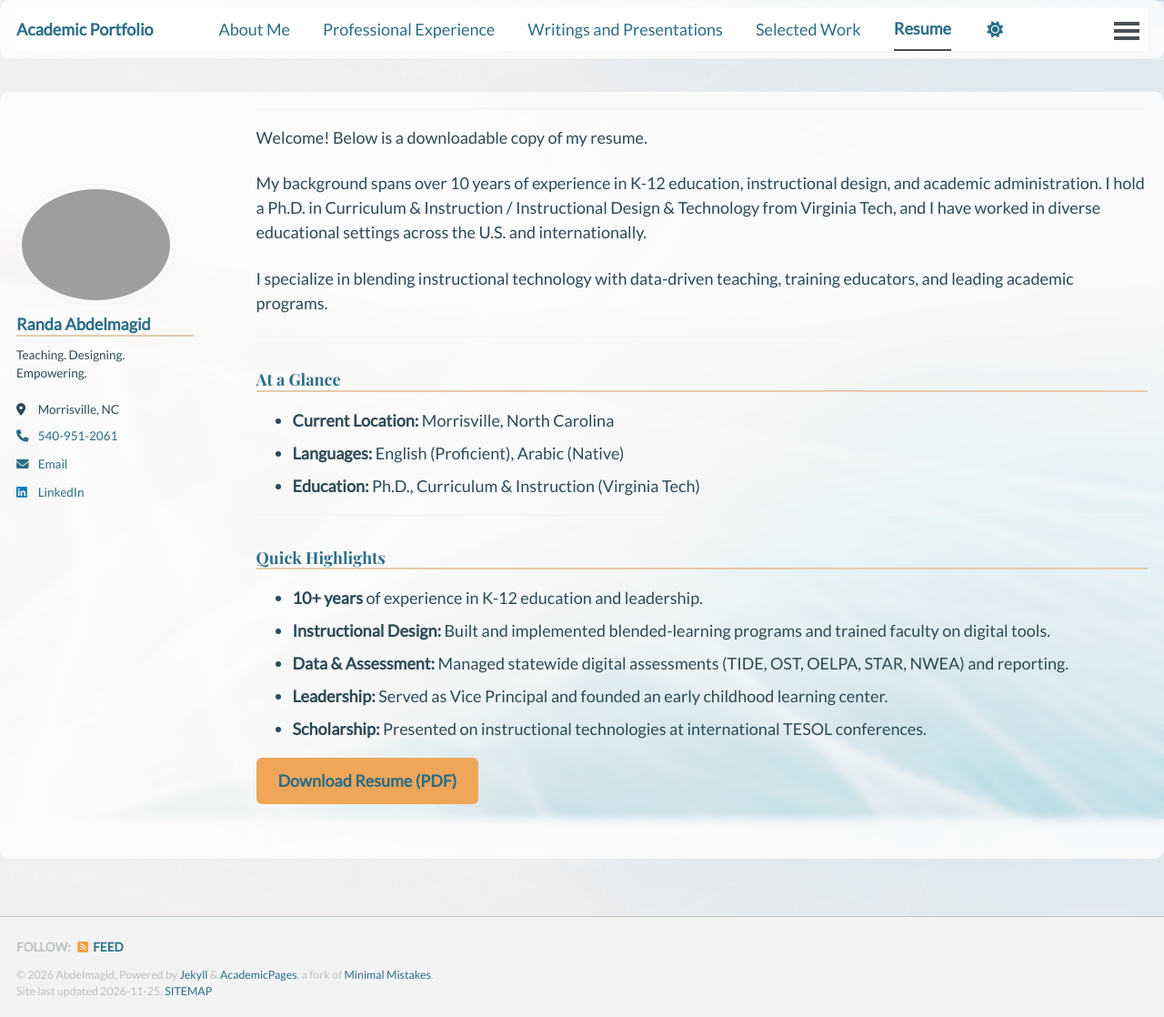
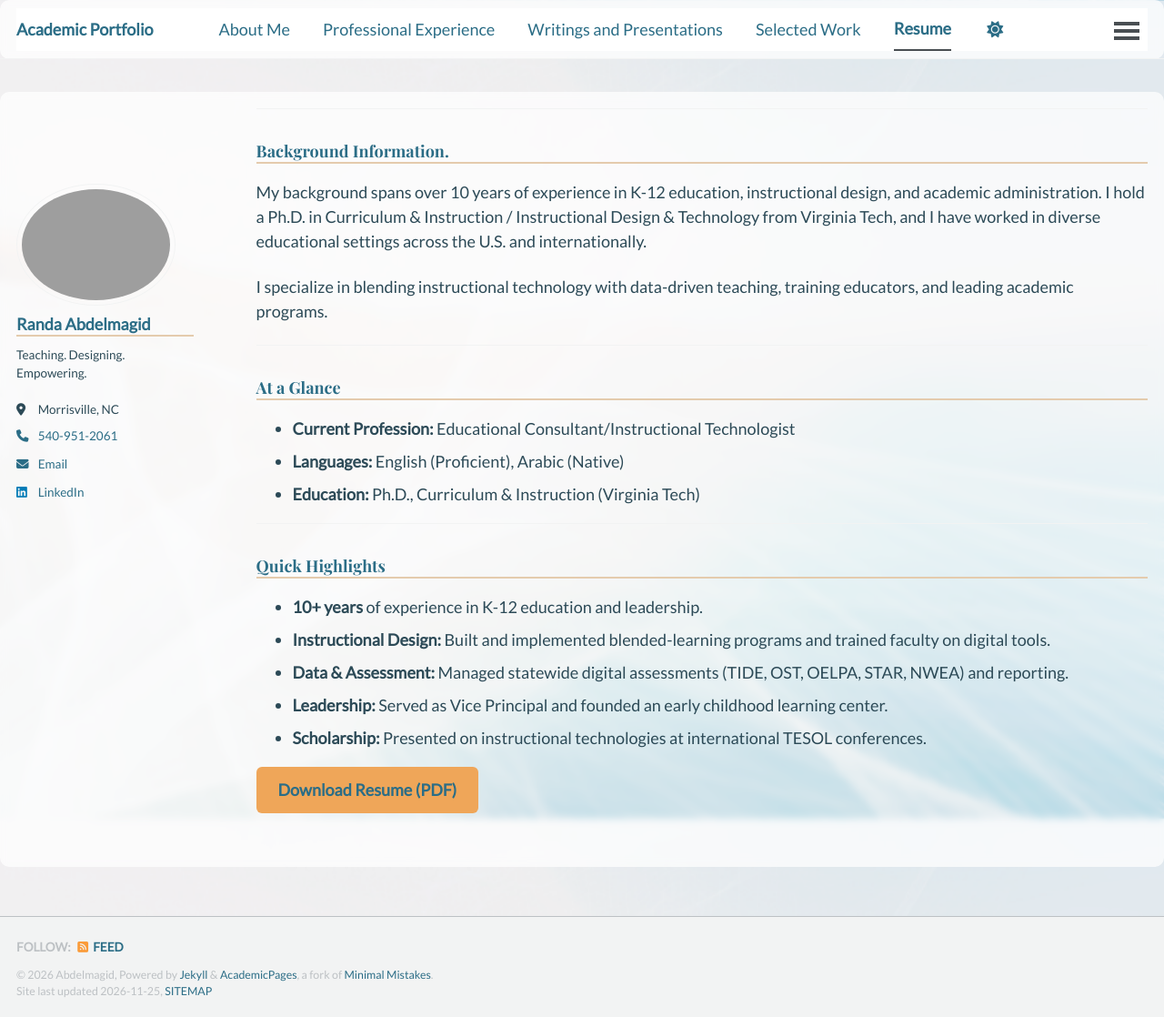
Before and after one commit to rfabdelmagid/rfabdelmagid.github.io, a Jekyll site: the page built from _pages/cv.md, in a window 1280 px wide and 1118 px high. Shown: the whole window at 91% size. Built offline with Jekyll 4.4.1, drawn with Linux system fonts in a browser that asks for light colours; a script bundle is joined from its source files by our own code; a style sheet for code colours, icons or effects is not loaded.

Commit message:
Update cv.md

```diff
--- a/_pages/cv.md
+++ b/_pages/cv.md
@@ -10,7 +10,7 @@ redirect_from:
 {% include base_path %}
 ---
 
-Welcome! Below is a downloadable copy of my resume.
+### Background Information.
 
 My background spans over 10 years of experience in K-12 education, instructional design, and academic administration. I hold a Ph.D. in Curriculum & Instruction / Instructional Design & Technology from Virginia Tech, and I have worked in diverse educational settings across the U.S. and internationally.
 
@@ -20,7 +20,7 @@ I specialize in blending instructional technology with data-driven teaching, tra
 
 ### At a Glance
 
-* **Current Location:** Morrisville, North Carolina
+* **Current Profession:** Educational Consultant/Instructional Technologist
 * **Languages:** English (Proficient), Arabic (Native)
 * **Education:** Ph.D., Curriculum & Instruction (Virginia Tech)
 
```
